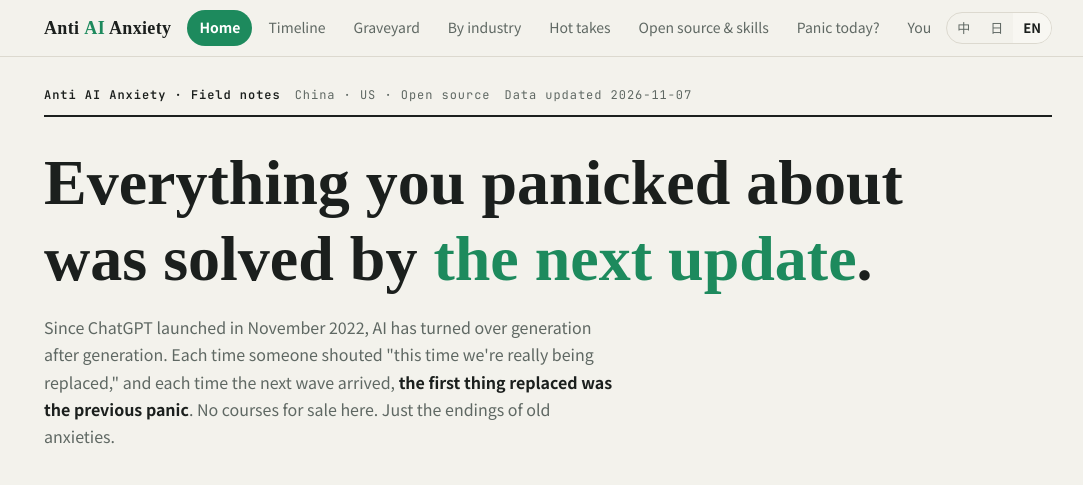
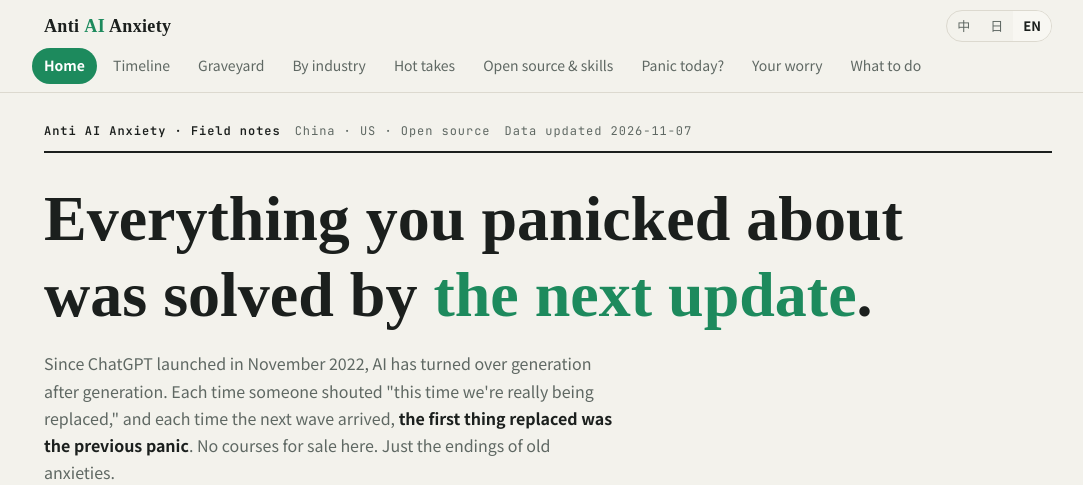
Before and after one commit to logitlong/anti-ai-anxiety, a plain HTML site: page index.html in a window 1280 px wide. Shown: the top 485 px of the page, without its empty margins (92-1175 px from the left). Drawn offline with Linux system fonts and the light colour scheme.

Commit message:
Header: tabs on their own row so every language fits
Co-Authored-By: Claude Opus 5.5 <noreply@anthropic.com>

```diff
--- a/index.html
+++ b/index.html
@@ -47,15 +47,16 @@ button,input,select{font:inherit;color:inherit}
 
 /* masthead */
 .top{position:sticky;top:env(safe-area-inset-top,0px);z-index:5;background:var(--bg);border-bottom:1px solid var(--line)}
-.top .wrap{display:flex;align-items:center;gap:16px;padding-block:10px}
+.top .wrap{display:flex;align-items:center;flex-wrap:wrap;gap:6px 16px;padding-block:10px 8px}
 .brand{font-family:var(--display);font-weight:900;font-size:18px;letter-spacing:.02em;white-space:nowrap;text-decoration:none;color:var(--fg)}
 .brand b{color:var(--accent)}
-nav.tabs{display:flex;gap:4px;overflow-x:auto;flex:1;min-width:0;scrollbar-width:none}
+nav.tabs{display:flex;flex-wrap:wrap;gap:2px 4px;order:3;flex:1 0 100%;min-width:0;margin-left:-12px}
+@media (max-width:680px){nav.tabs{flex-wrap:nowrap;overflow-x:auto;scrollbar-width:none;margin-left:0;-webkit-mask-image:linear-gradient(to right,#000 88%,transparent);mask-image:linear-gradient(to right,#000 88%,transparent)}}
 nav.tabs::-webkit-scrollbar{display:none}
 nav.tabs a{white-space:nowrap;text-decoration:none;color:var(--muted);padding:6px 12px;border-radius:999px;font-size:14px}
 nav.tabs a:hover{color:var(--fg)}
 nav.tabs a[aria-current="page"]{background:var(--accent);color:var(--accent-ink);font-weight:700}
-.lang{display:flex;border:1px solid var(--line);border-radius:999px;overflow:hidden;flex:none}
+.lang{display:flex;border:1px solid var(--line);border-radius:999px;overflow:hidden;flex:none;margin-left:auto}
 .lang button{background:none;border:0;padding:4px 10px;font-size:13px;color:var(--muted);cursor:pointer}
 .lang button[aria-pressed="true"]{background:var(--surface-2);color:var(--fg);font-weight:700}
 
```
